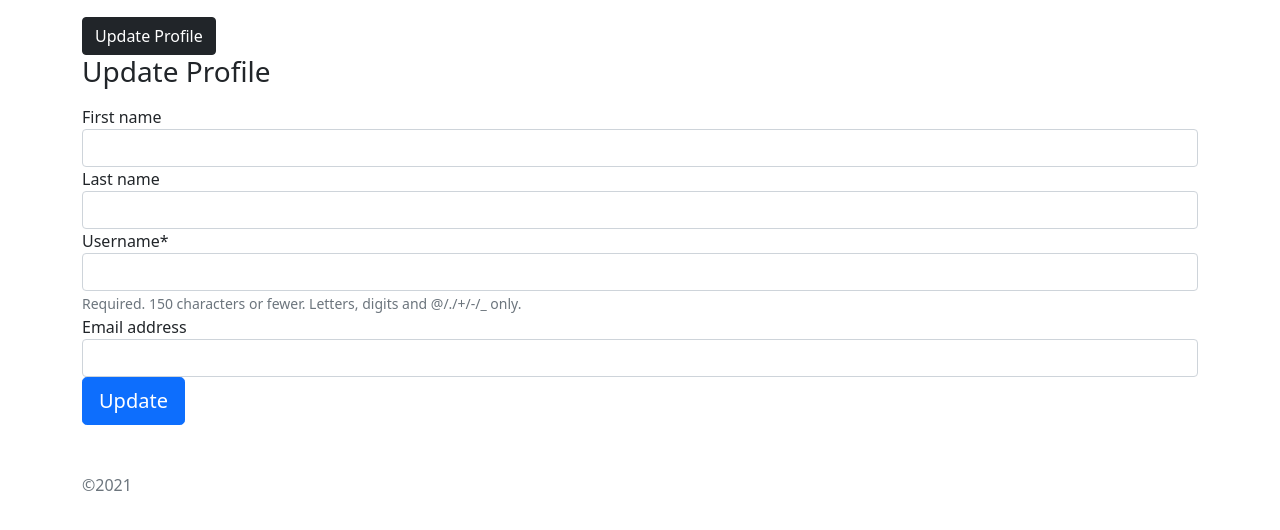
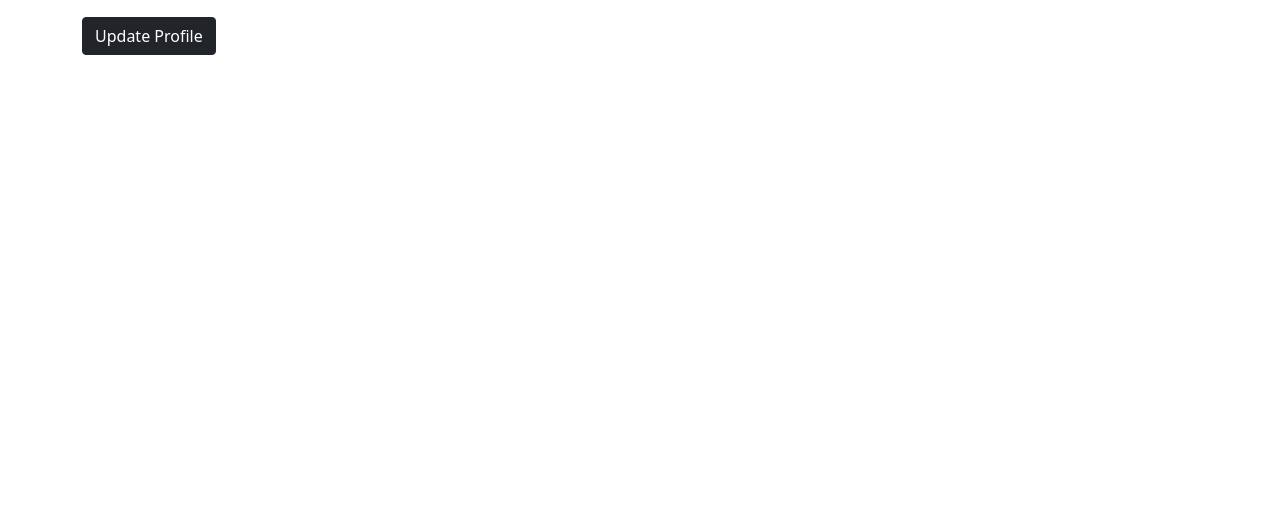
Before and after one commit to kghudgens/Study-Wise, a Django app: page /profile in a window 1280 px wide. Shown: the part 157-687 px from the top of the page. Run offline with Django 3.2, Linux system fonts and the light colour scheme; some libraries are stand-ins or nearby versions.

Commit message:
buttons for form visibility

```diff
--- a/pyquiz/user/templates/user/profile.html
+++ b/pyquiz/user/templates/user/profile.html
@@ -14,13 +14,16 @@
   <button type="button" id='formbtn'class="btn btn-dark">Update Profile</button>
 </div>
 
-<div class="container profile">
+<div class="container profile hidden">
     <main class="form-signin">
         <form method="POST">
             {%csrf_token%}
           <h1 class="h3 mb-3 fw-normal">Update Profile</h1>
             {{form|crispy}}
+            <br>
           <button class="w-15 btn btn-lg btn-primary" type="submit">Update </button>
+          <button class="w-15 btn btn-lg btn-primary closebtn">Cancel</button>
+
           <p class="mt-5 mb-3 text-muted">©2021</p>
         </form>
       </main>
```
